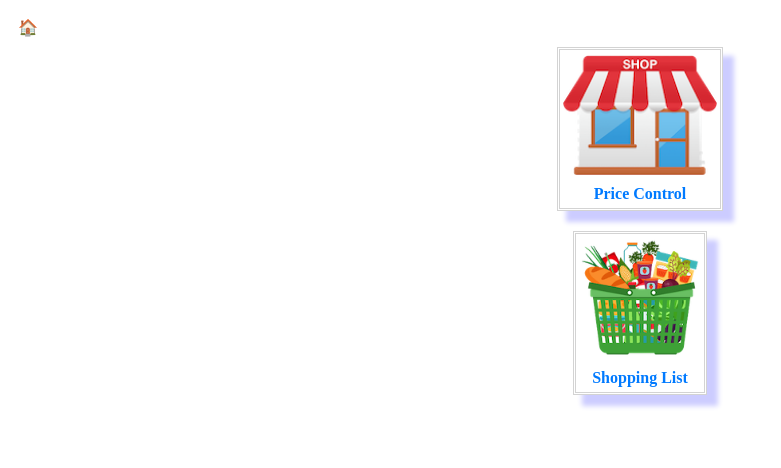
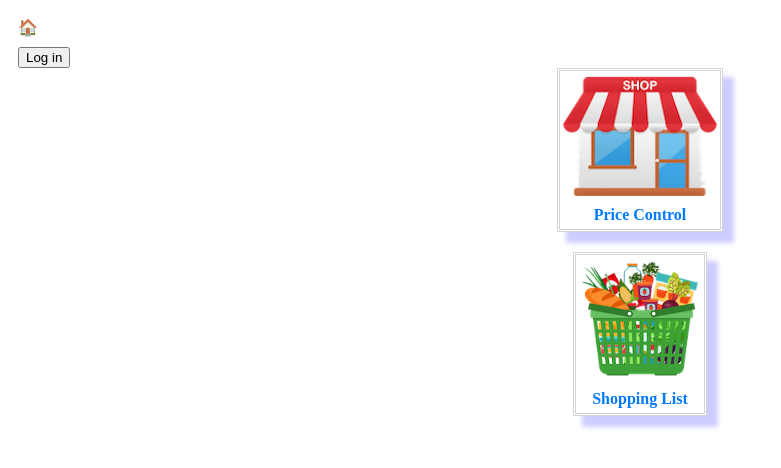
Before and after one commit to eliasgallo/shop-pricing-fe, a React app: page / in a window 1280 px wide. Shown: the top 468 px of the page, without its empty margins (0-781 px from the left). Built offline with nearby package versions, Linux system fonts and the light colour scheme.

Commit message:
feat: add login menu

```diff
--- a/src/components/App.tsx
+++ b/src/components/App.tsx
@@ -18,6 +18,7 @@ import { ShopItemDetails } from '@pages/ShopItemDetails'
 import { PriceItemDetails } from '@pages/PriceItemDetails'
 import { BreadcrumbsTrails } from './BreadcrumbTrails'
 import { Protected } from './Protected'
+import { LoginMenu } from './login-menu'
 
 const AppContainer = styled.div`
   padding: 10px;
@@ -27,6 +28,7 @@ const AppRoot = (): JSX.Element => {
   return (
     <AppContainer>
       <BreadcrumbsTrails />
+      <LoginMenu />
       <Outlet />
     </AppContainer>
   )
--- /dev/null
+++ b/src/components/login-menu/LoginMenuComponent.tsx
@@ -0,0 +1,26 @@
+import { Link } from 'react-router-dom'
+
+type LoginMenuComponentProps = {
+  username?: string
+  logout: () => void
+  loggedIn: boolean
+}
+
+export const LoginMenuComponent: React.FC<LoginMenuComponentProps> = ({
+  username,
+  logout,
+  loggedIn,
+}): JSX.Element => {
+  return (
+    <>
+      {username && <div>{`${username}✨`}</div>}
+      <Link to='login'>
+        {loggedIn ? (
+          <button onClick={logout}>Log out</button>
+        ) : (
+          <button>Log in</button>
+        )}
+      </Link>
+    </>
+  )
+}
--- /dev/null
+++ b/src/components/login-menu/index.ts
@@ -0,0 +1,16 @@
+import { connect } from 'react-redux'
+import { dateInFuture } from '@utils/dateUtils'
+import { RootState, removeSession } from '@store'
+import { LoginMenuComponent } from './LoginMenuComponent'
+
+const mapStateToProps = (state: RootState) => ({
+  username: state.session.username,
+  loggedIn: dateInFuture(state.session.expiry || ''),
+})
+
+const mapDispatchToProps = { logout: removeSession }
+
+export const LoginMenu = connect(
+  mapStateToProps,
+  mapDispatchToProps
+)(LoginMenuComponent)
```
